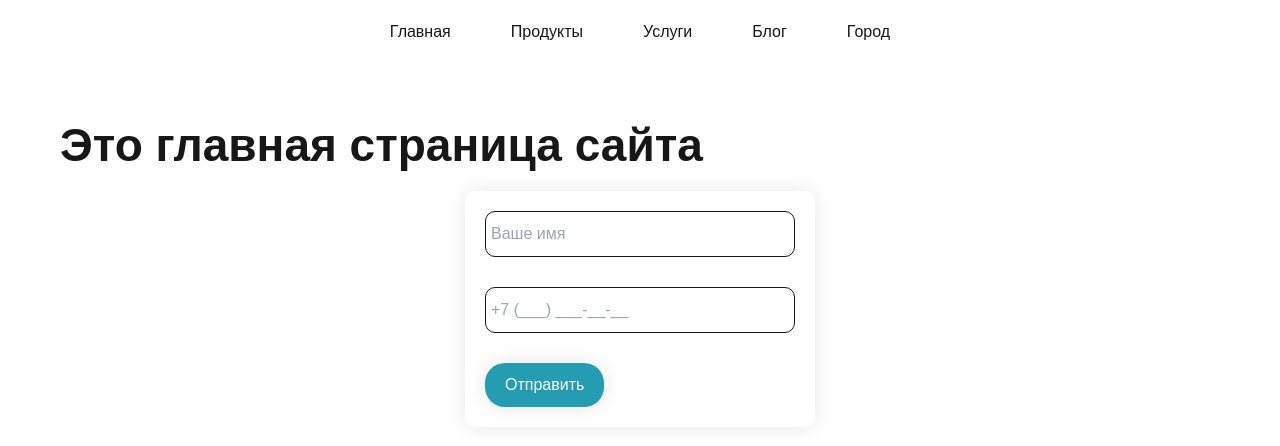
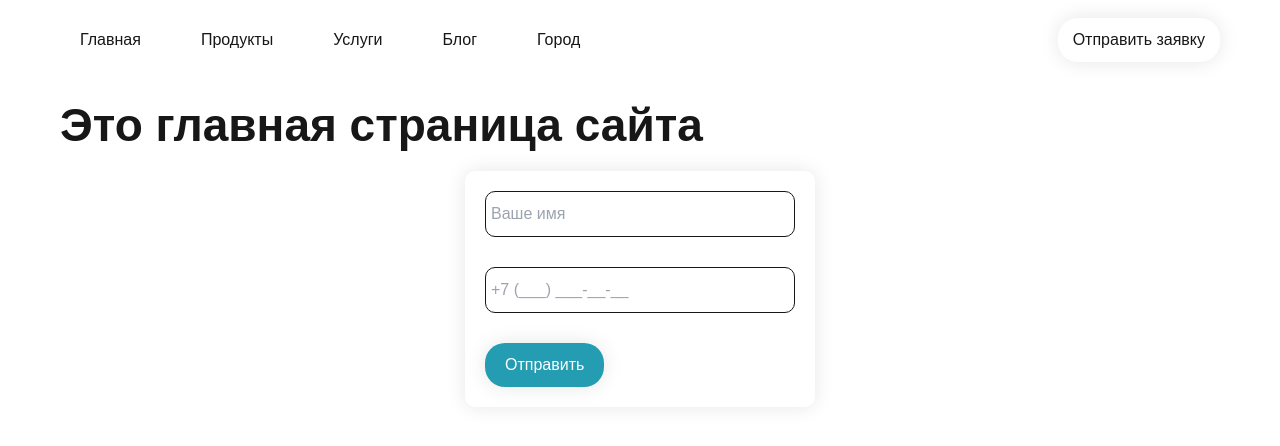
Before and after one commit to demonzloebychi/next-training, a Next.js app: page / in a window 1280 px wide. Shown: the top 446 px of the page. Built offline with nearby package versions, Linux system fonts and the light colour scheme.

Commit message:
release popup

```diff
--- a/src/app/globals.css
+++ b/src/app/globals.css
@@ -61,7 +61,9 @@ h1,
   height: 80px;
   margin-bottom: 20px;
   width: 100%;
-  display: block;
+  display: flex;
+  justify-content: space-between;
+  align-items: center;
   background-color: #ffffff;
 }
 
@@ -383,3 +385,47 @@ h1,
   background-color: var(--contrast-color);
   color: var(--background);
 }
+
+
+.title-h2{
+  font-size: clamp(22px, 2.4vw, 36px);
+}
+
+
+
+
+.popup{
+  padding: 20px;
+  background-color: white;
+  display: block;
+  position: fixed;
+  z-index: 50;
+  top: -100%;
+  left: 50%;
+  transform: translate(-50%, -50%);
+  box-shadow: 0 0 20px #0000001a;
+  border-radius: 20px;
+  transition: all .3s ease-in-out;
+  >form{
+      box-shadow: none;
+
+  }
+}
+
+.popup.active{
+  top: 50%;
+  transition: all .3s ease-in-out;
+
+}
+.popup-overlay{
+  display: none;
+}
+.popup-overlay.active{
+  display: block;
+  position: fixed;
+  top: 0;
+  left: 0;
+  width: 100%;
+  height: 100%;
+  z-index: 49;
+}
--- a/src/components/CallBackForm/CallBackForm.tsx
+++ b/src/components/CallBackForm/CallBackForm.tsx
@@ -16,6 +16,11 @@ const CallBackForm = () => {
   // Функция для обработки ввода с маской
   const handlePhoneChange = (e: React.ChangeEvent<HTMLInputElement>) => {
     let input = e.target.value.replace(/\D/g, ''); // Убираем все нецифровые символы
+
+
+
+
+
     if (input.length > 11) input = input.slice(0, 11); // Ограничиваем длину номера
 
     let formattedPhone = '+7 ';
--- /dev/null
+++ b/src/components/header/Header.module.css
@@ -0,0 +1,7 @@
+.sendMessage{
+    padding: 10px 15px;
+    box-shadow: 0 0 20px rgba(0, 0, 0, 0.1);
+    width: fit-content;
+    height: fit-content;
+    border-radius: 20px;
+}
--- a/src/components/header/Header.tsx
+++ b/src/components/header/Header.tsx
@@ -1,10 +1,13 @@
 'use client'
 import { useState } from 'react';
 import styles from '@/components/header/Header.module.css'
+import CallBackForm from '../CallBackForm/CallBackForm';
 
 const Header = () => {
 
     const [isOpen, setIsOpen] = useState(false);
+
+    const [isOpenPopup, setIsOpenPopup] = useState(false)
 
 
     const MENU = [
@@ -37,29 +40,6 @@ const Header = () => {
 
 
     return (
-        // <header className={styles.header}>
-
-        //     <button onClick={() => setIsOpen(!isOpen)} className={styles.burgerButton} id="burger-button">
-        //         <span></span>
-        //         <span></span>
-        //         <span></span>
-        //     </button>
-        //     <nav className={`${styles.headerNav} ${isOpen ? 'active' : ''}`}>
-        //         <ul className={styles.menu}>
-        //             {MENU.map(item =>
-        //                     <li key={item.url}>
-        //                         <a href={item.url} className={styles.link}>
-        //                             {item.name}
-        //                         </a>
-        //                     </li>
-        //             )}
-        //         </ul>
-        //     </nav>
-
-        // </header>
-
-
-
         <header className="header">
             <button onClick={() => setIsOpen(!isOpen)} className={`burgerButton ${isOpen ? 'active' : ''}`} id="burger-button">
                 <span></span>
@@ -77,6 +57,34 @@ const Header = () => {
                     )}
                 </ul>
             </nav>
+
+            <div
+                className={`popup-overlay ${isOpenPopup ? 'active' : ''}`}
+                onClick={() => setIsOpenPopup(false)}
+            >
+                <div className={`popup ${isOpenPopup ? 'active' : ''}`}>
+                    <button
+                        className="close-popup"
+                        onClick={() => setIsOpenPopup(false)}
+                    >
+                        Закрыть
+                    </button>
+                    <h2 className='title-h2'>Связаться с нами</h2>
+                    <CallBackForm />
+                </div>
+            </div>
+
+
+
+            <button
+                className={styles.sendMessage}
+                onClick={() => setIsOpenPopup(!isOpenPopup)}
+
+            >
+                Отправить заявку
+            </button>
+
+
         </header>
 
 
```
